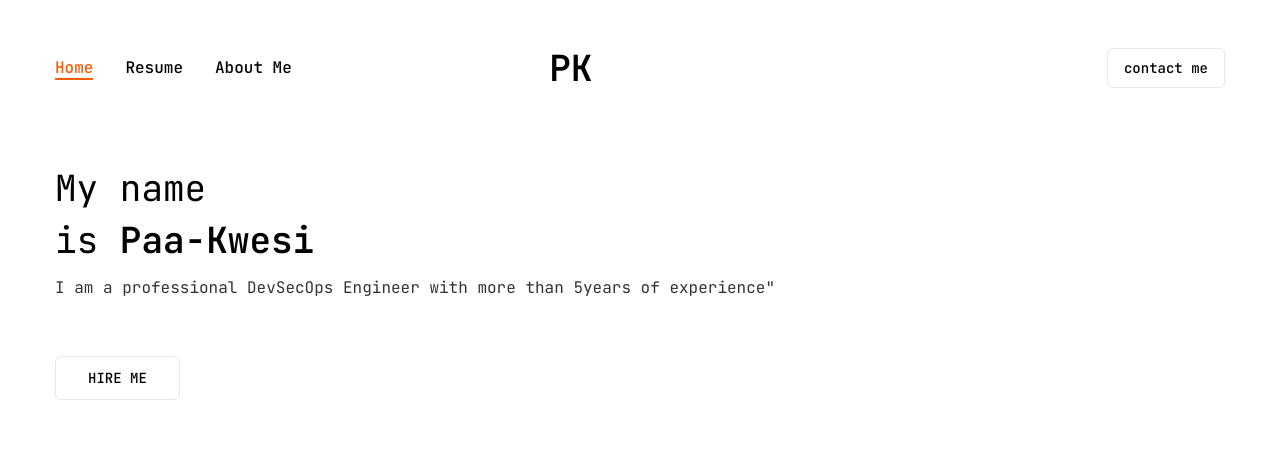
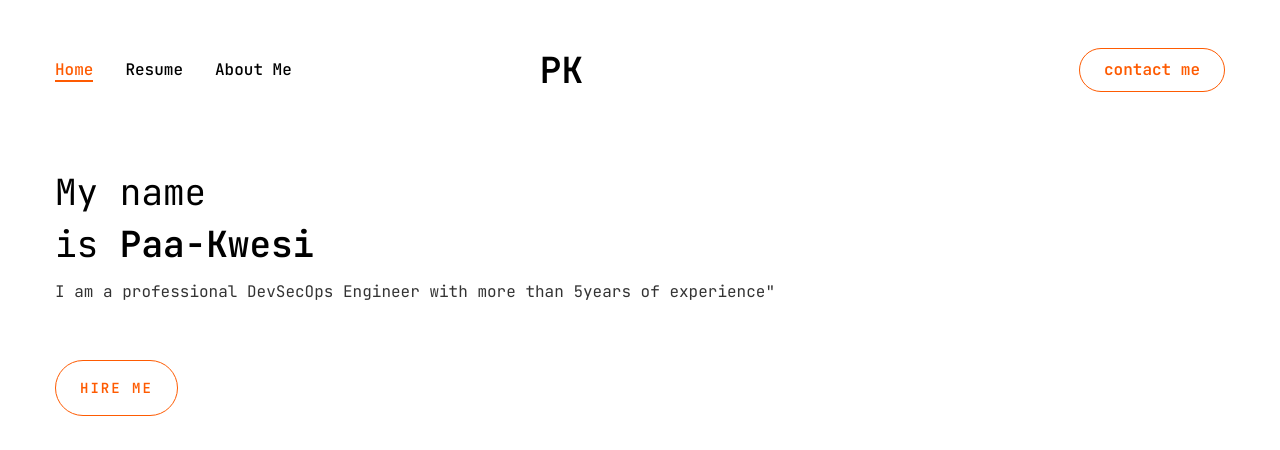
Before and after one commit to MaryKwawu/Paa-Kwesi-Portfolio, a Next.js app: page / in a window 1280 px wide. Shown: the top 450 px of the page. Built offline with nearby package versions, Linux system fonts and the light colour scheme.

Commit message:
Feat/button : worked on the contact me and hire me button

```diff
--- a/src/components/mobilenav.tsx
+++ b/src/components/mobilenav.tsx
@@ -28,7 +28,7 @@
 	const pathname = usePathname();
 	return (
 		<Sheet>
-			<SheetTrigger>
+			<SheetTrigger className="flex justify-center items-center">
 				<CiMenuFries className="text-[32px] text-accent" />
 			</SheetTrigger>
 			<SheetContent className="flex flex-col">
--- a/src/components/ui/button.tsx
+++ b/src/components/ui/button.tsx
@@ -1,29 +1,23 @@
-import * as React from "react"
-import { Slot } from "@radix-ui/react-slot"
-import { cva, type VariantProps } from "class-variance-authority"
+import * as React from "react";
+import { Slot } from "@radix-ui/react-slot";
+import { cva, type VariantProps } from "class-variance-authority";
 
-import { cn } from "@/lib/utils"
+import { cn } from "@/lib/utils";
 
 const buttonVariants = cva(
-  "inline-flex items-center justify-center whitespace-nowrap rounded-md text-sm font-medium ring-offset-background transition-colors focus-visible:outline-none focus-visible:ring-2 focus-visible:ring-ring focus-visible:ring-offset-2 disabled:pointer-events-none disabled:opacity-50",
+	"inline-flex items-center justify-center whitespace-nowwrap rounded-full text-base font-semibold ring-offset-black transition-colors",
 	{
 		variants: {
 			variant: {
-        default: "bg-primary text-primary-foreground hover:bg-primary/90",
-        destructive:
-          "bg-destructive text-destructive-foreground hover:bg-destructive/90",
+				default: "bg-accent text-primary hover:bg-accent-hover",
+				primary: "bg-primary text-black",
 				outline:
-          "border border-input bg-background hover:bg-accent hover:text-accent-foreground",
-        secondary:
-          "bg-secondary text-secondary-foreground hover:bg-secondary/80",
-        ghost: "hover:bg-accent hover:text-accent-foreground",
-        link: "text-primary underline-offset-4 hover:underline",
+					"border border-accent bg-transparent text-accent hover:bg-accent hover:text-primary",
 			},
 			size: {
-        default: "h-10 px-4 py-2",
-        sm: "h-9 rounded-md px-3",
-        lg: "h-11 rounded-md px-8",
-        icon: "h-10 w-10",
+				default: "h-[44px] px-6",
+				md: "h-[48px] px-6",
+				lg: "h-[56px] px-6 text-sm uppercase tracking-[2px]",
 			},
 		},
 		defaultVariants: {
@@ -31,26 +25,26 @@
 			size: "default",
 		},
 	}
-)
+);
 
 export interface ButtonProps
 	extends React.ButtonHTMLAttributes<HTMLButtonElement>,
 		VariantProps<typeof buttonVariants> {
-  asChild?: boolean
+	asChild?: boolean;
 }
 
 const Button = React.forwardRef<HTMLButtonElement, ButtonProps>(
 	({ className, variant, size, asChild = false, ...props }, ref) => {
-    const Comp = asChild ? Slot : "button"
+		const Comp = asChild ? Slot : "button";
 		return (
 			<Comp
 				className={cn(buttonVariants({ variant, size, className }))}
 				ref={ref}
 				{...props}
 			/>
-    )
+		);
 	}
-)
-Button.displayName = "Button"
+);
+Button.displayName = "Button";
 
-export { Button, buttonVariants }
+export { Button, buttonVariants };
--- a/src/components/ui/sheet.tsx
+++ b/src/components/ui/sheet.tsx
@@ -4,7 +4,6 @@
 import * as SheetPrimitive from "@radix-ui/react-dialog";
 import { cva, type VariantProps } from "class-variance-authority";
 import { IoMdClose } from "react-icons/io";
-
 import { cn } from "@/lib/utils";
 
 const Sheet = SheetPrimitive.Root;
@@ -40,7 +39,7 @@
 					"inset-x-0 bottom-0 border-t data-[state=closed]:slide-out-to-bottom data-[state=open]:slide-in-from-bottom",
 				left: "inset-y-0 left-0 h-full w-3/4 border-r data-[state=closed]:slide-out-to-left data-[state=open]:slide-in-from-left sm:max-w-sm",
 				right:
-					"inset-y-0 right-0 h-full w-3/4  border-l data-[state=closed]:slide-out-to-right data-[state=open]:slide-in-from-right sm:max-w-sm",
+					"inset-y-0 right-0 h-full w-3/4 data-[state=closed]:slide-out-to-right data-[state=open]:slide-in-from-right sm:max-w-sm",
 			},
 		},
 		defaultVariants: {
@@ -65,7 +64,7 @@
 			{...props}
 		>
 			{children}
-			<SheetPrimitive.Close className="absolute right-4 top-4 rounded-sm opacity-70 ring-offset-background transition-opacity hover:opacity-100 focus:outline-none focus:ring-2 focus:ring-ring focus:ring-offset-2 disabled:pointer-events-none data-[state=open]:bg-secondary">
+			<SheetPrimitive.Close className="absolute right-8 top-8 transition-opacity outline-none">
 				<IoMdClose className="text-3xl text-accent" />
 				<span className="sr-only">Close</span>
 			</SheetPrimitive.Close>
```
Lines whose indentation alone changed are shown as unchanged.
